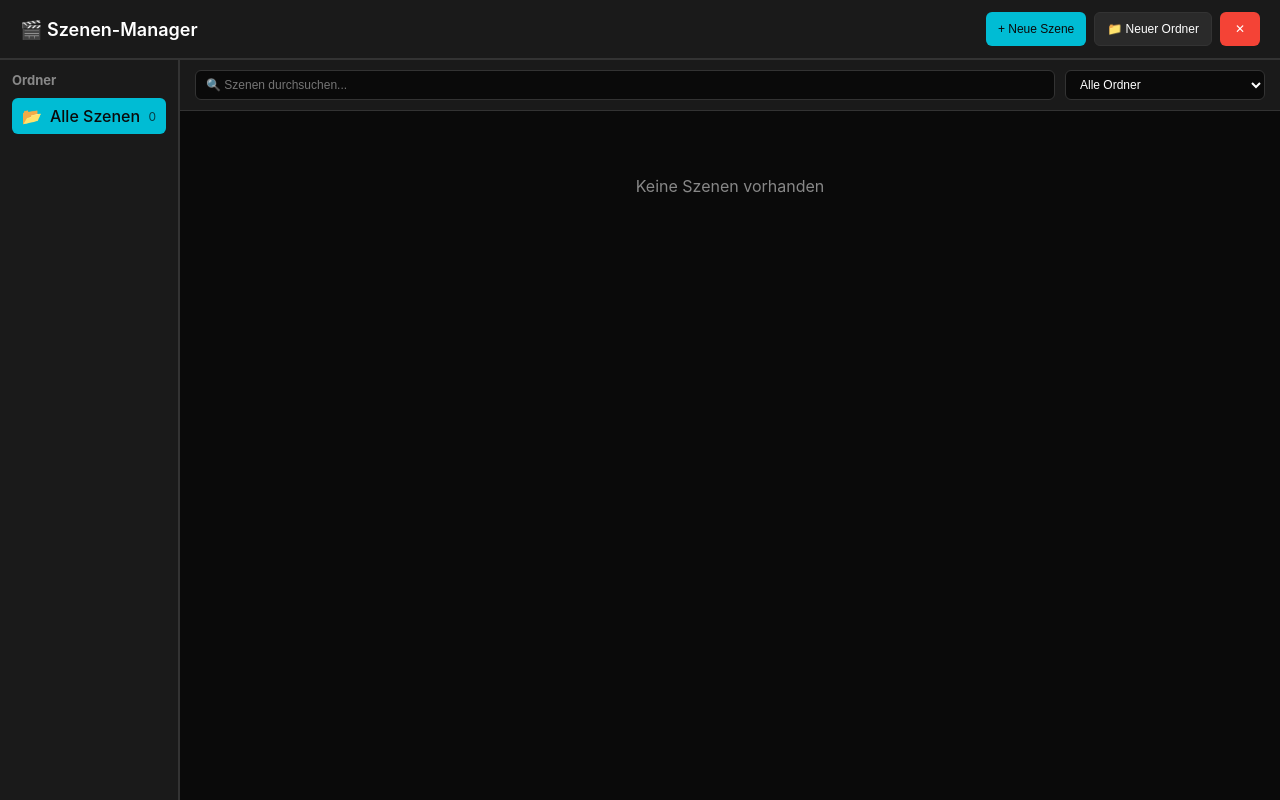
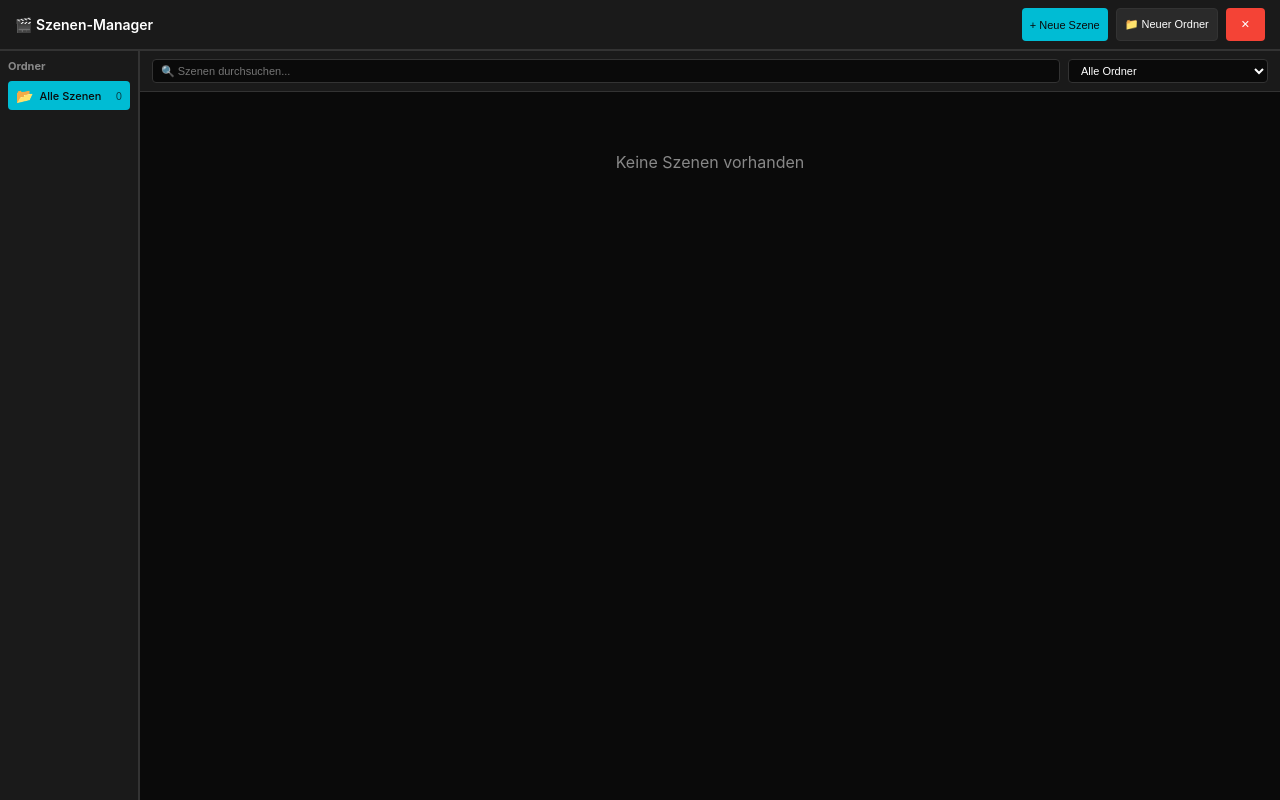
Before and after one commit to ella-es-tiffy/WebDmx, a PHP site: page /scenes.html in a window 1280 px wide. Run offline with PHP 8.4, Linux system fonts and the light colour scheme.

Commit message:
Make Scene Manager ultra-compact - minimal spacing and sizes

```diff
--- a/public/css/scenes.css
+++ b/public/css/scenes.css
@@ -35,7 +35,7 @@
 /* Header */
 .scenes-header {
     background: var(--bg-medium);
-    padding: 12px 20px;
+    padding: 8px 15px;
     border-bottom: 2px solid var(--border);
     display: flex;
     justify-content: space-between;
@@ -43,7 +43,7 @@
 }
 
 .scenes-header h1 {
-    font-size: 18px;
+    font-size: 14px;
     font-weight: 600;
 }
 
@@ -56,10 +56,10 @@
 .btn-primary,
 .btn-secondary,
 .btn-close {
-    padding: 6px 12px;
+    padding: 4px 8px;
     border: none;
-    border-radius: 6px;
-    font-size: 12px;
+    border-radius: 4px;
+    font-size: 11px;
     font-weight: 500;
     cursor: pointer;
     transition: all 0.2s;
@@ -104,16 +104,16 @@
 
 /* Sidebar */
 .folders-sidebar {
-    width: 180px;
+    width: 140px;
     background: var(--bg-medium);
     border-right: 2px solid var(--border);
-    padding: 12px;
+    padding: 8px;
     overflow-y: auto;
 }
 
 .folders-sidebar h3 {
-    font-size: 13px;
-    margin-bottom: 10px;
+    font-size: 11px;
+    margin-bottom: 8px;
     color: var(--text-dim);
 }
 
@@ -124,14 +124,14 @@
 }
 
 .folder-item {
-    padding: 8px 10px;
+    padding: 6px 8px;
     background: var(--bg-light);
-    border-radius: 6px;
+    border-radius: 4px;
     cursor: pointer;
     transition: all 0.2s;
     display: flex;
     align-items: center;
-    gap: 8px;
+    gap: 6px;
 }
 
 .folder-item:hover {
@@ -145,16 +145,17 @@
 }
 
 .folder-icon {
-    font-size: 16px;
+    font-size: 14px;
 }
 
 .folder-name {
     flex: 1;
     font-weight: 500;
+    font-size: 11px;
 }
 
 .folder-count {
-    font-size: 12px;
+    font-size: 10px;
     opacity: 0.7;
 }
 
@@ -167,21 +168,21 @@
 }
 
 .scenes-toolbar {
-    padding: 10px 15px;
+    padding: 8px 12px;
     background: var(--bg-medium);
     border-bottom: 1px solid var(--border);
     display: flex;
-    gap: 10px;
+    gap: 8px;
 }
 
 .scenes-toolbar input,
 .scenes-toolbar select {
-    padding: 6px 10px;
+    padding: 4px 8px;
     background: var(--bg-dark);
     border: 1px solid var(--border);
-    border-radius: 6px;
+    border-radius: 4px;
     color: var(--text);
-    font-size: 12px;
+    font-size: 11px;
 }
 
 .scenes-toolbar input {
@@ -195,11 +196,11 @@
 /* Scenes Grid */
 .scenes-grid {
     flex: 1;
-    padding: 15px;
+    padding: 10px;
     overflow-y: auto;
     display: grid;
-    grid-template-columns: repeat(auto-fill, minmax(150px, 1fr));
-    gap: 12px;
+    grid-template-columns: repeat(auto-fill, minmax(120px, 1fr));
+    gap: 8px;
     align-content: start;
 }
 
@@ -219,28 +220,28 @@
 }
 
 .scene-preview {
-    height: 80px;
+    height: 60px;
     background: linear-gradient(135deg, #667eea 0%, #764ba2 100%);
     display: flex;
     align-items: center;
     justify-content: center;
-    font-size: 32px;
+    font-size: 24px;
 }
 
 .scene-info {
-    padding: 10px;
+    padding: 6px;
 }
 
 .scene-name {
-    font-size: 13px;
+    font-size: 11px;
     font-weight: 600;
-    margin-bottom: 5px;
+    margin-bottom: 3px;
 }
 
 .scene-meta {
-    font-size: 10px;
+    font-size: 9px;
     color: var(--text-dim);
-    margin-bottom: 8px;
+    margin-bottom: 5px;
 }
 
 .scene-actions {
@@ -250,11 +251,11 @@
 
 .scene-btn {
     flex: 1;
-    padding: 5px;
+    padding: 4px;
     background: var(--bg-light);
     border: 1px solid var(--border);
-    border-radius: 4px;
-    font-size: 10px;
+    border-radius: 3px;
+    font-size: 9px;
     cursor: pointer;
     transition: all 0.2s;
 }
```
